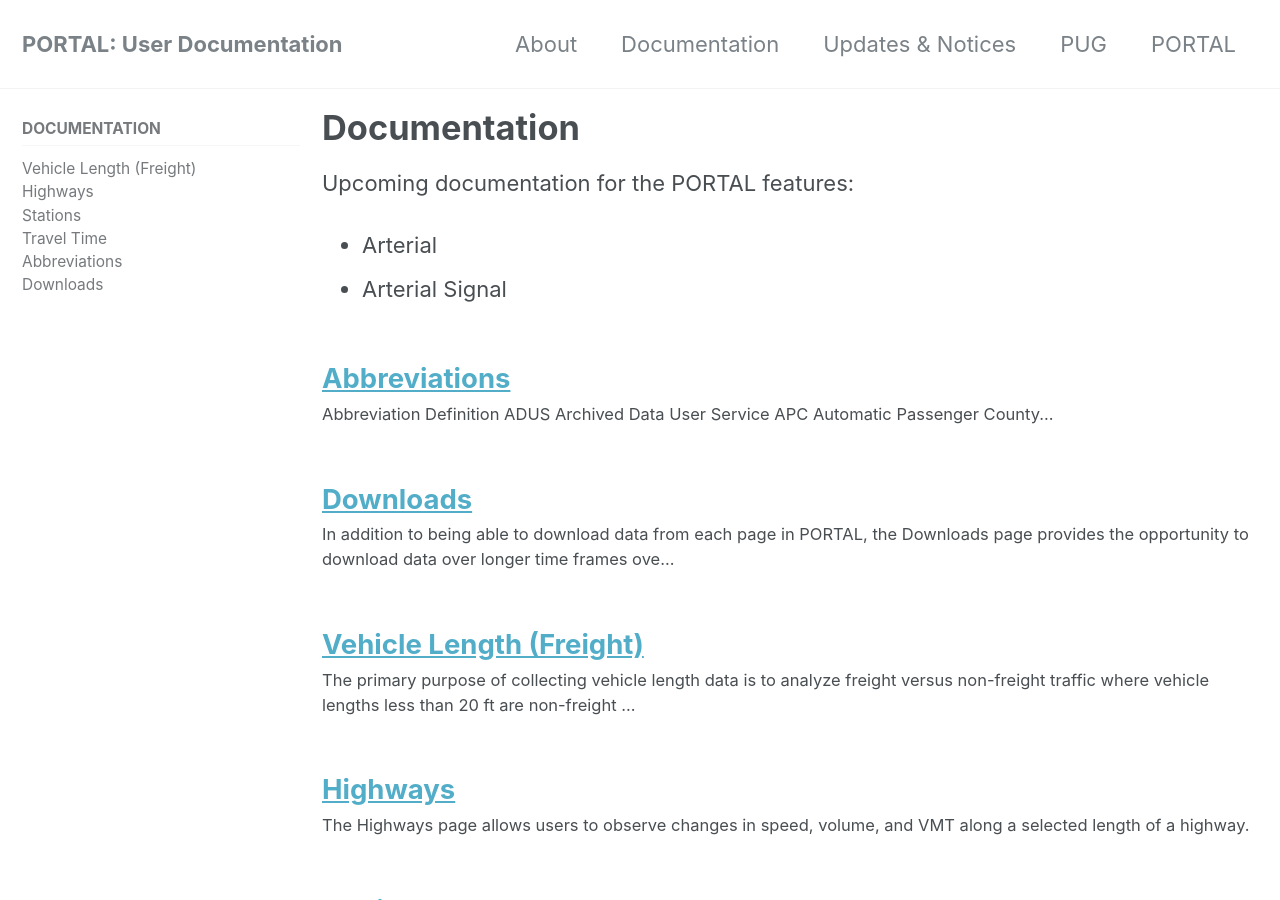
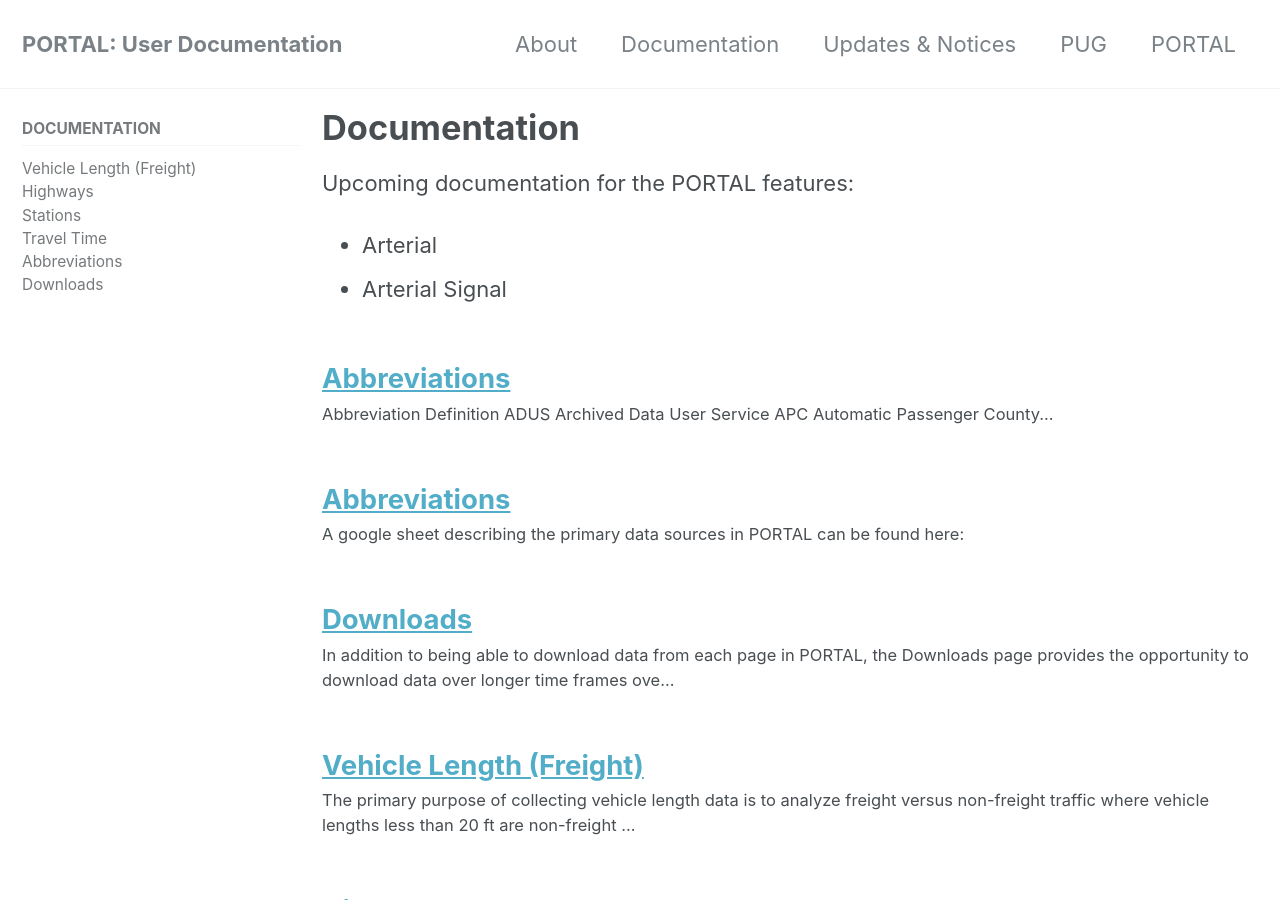
Before and after one commit to adus/portal-documentation, a Jekyll site: the page built from _pages/documentation.md, in a window 1280 px wide and 900 px high. Built offline with Jekyll 4.4.1, drawn with Linux system fonts in a browser that asks for light colours; nearby versions of some CDN libraries.

Commit message:
Update datasources.md

```diff
--- a/_documents/datasources.md
+++ b/_documents/datasources.md
@@ -1 +1,7 @@
+---
+title: "Abbreviations"
+---
+
+A google sheet describing the primary data sources in PORTAL can be found here:
+
 [Data Sources](https://docs.google.com/spreadsheets/d/1ouFl8BqD-3dM2eqOEOn9YaMvx2y9bgzugyXVtlidVoI/edit?usp=sharing)
```
